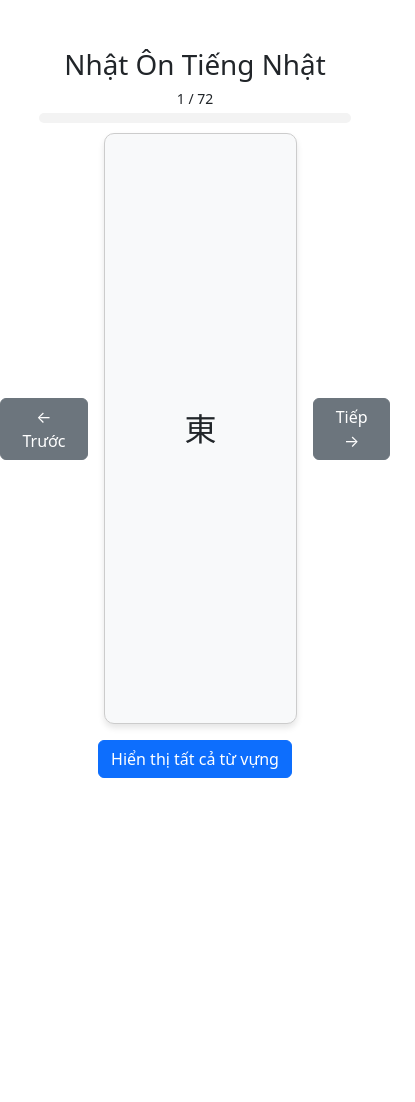
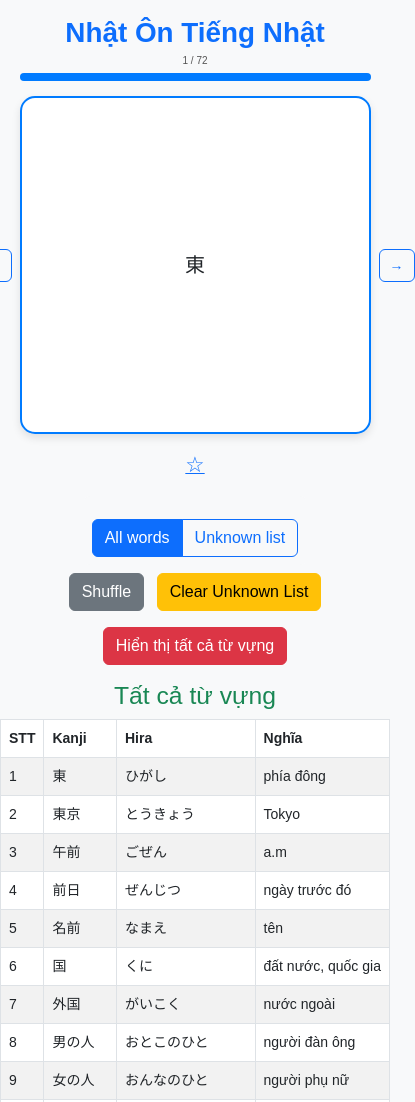
Before and after one commit to nhat251/FlashCardJPD, a plain HTML site: page index.html in a window 390 px wide. Shown: the top 1102 px of the page, 415 px wide, since content can reach past the window. Before the commit the page ends 844 px from the top, so only its background shows below. Drawn offline with nearby package versions, Linux system fonts and the light colour scheme.

Commit message:
add unknown list

```diff
--- a/index.html
+++ b/index.html
@@ -1,25 +1,30 @@
 <!DOCTYPE html>
 <html lang="vi">
-
 <head>
     <meta charset="UTF-8">
     <meta name="viewport" content="width=device-width, initial-scale=1">
     <title>Nhật Ôn Tiếng Nhật</title>
     <link href="https://cdn.jsdelivr.net/npm/bootstrap@5.3.0/dist/css/bootstrap.min.css" rel="stylesheet">
     <style>
+        body {
+            background-color: #f8f9fa;
+            font-family: Arial, sans-serif;
+        }
+
+        /* Flashcard */
         .flashcard {
-            width: 50vw;
-            height: 70vh;
+            width: 40vw;
+            height: 50vh;
             perspective: 1000px;
             cursor: pointer;
+            margin: 0 auto;
         }
 
         .card-inner {
             width: 100%;
             height: 100%;
             position: relative;
-            transition: transform 0.6s, opacity 0.6s;
-            /* Thêm hiệu ứng mờ dần */
+            transition: transform 0.6s;
             transform-style: preserve-3d;
         }
 
@@ -36,80 +41,136 @@
             display: flex;
             align-items: center;
             justify-content: center;
-            border: 1px solid #ccc;
-            border-radius: 10px;
-            box-shadow: 0 4px 6px rgba(0, 0, 0, 0.1);
-            font-size: 32px;
-            /* Tăng kích thước font chữ */
+            border-radius: 15px;
+            box-shadow: 0 4px 8px rgba(0, 0, 0, 0.1);
+            font-size: 24px;
             text-align: center;
+            padding: 15px;
         }
 
         .card-front {
-            background-color: #f8f9fa;
+            background-color: #ffffff;
+            border: 2px solid #007bff;
         }
 
         .card-back {
-            background-color: #ffebcd;
+            background-color: #e9ecef;
+            border: 2px solid #28a745;
             transform: rotateY(180deg);
         }
 
-        .hidden {
-            display: none;
-        }
-
+        /* Thanh tiến độ */
         .progress-container {
-            width: 80%;
-            /* Giảm kích thước chiều rộng */
-            background-color: #f3f3f3;
-            border-radius: 5px;
-            margin-bottom: 10px;
+            width: 90%;
+            background-color: #e9ecef;
+            border-radius: 10px;
+            margin-bottom: 15px;
             position: relative;
         }
 
         .progress-bar {
-            height: 10px;
-            /* Giảm kích thước chiều cao */
-            background-color: #4caf50;
-            width: 0%;
-            border-radius: 5px;
-            transition: width 0.3s;
+            height: 8px;
+            background-color: #007bff;
+            border-radius: 10px;
+            transition: width 0.3s ease-in-out;
         }
 
         .progress-text {
             position: absolute;
-            top: -25px;
-            /* Điều chỉnh vị trí của số tiến độ */
+            top: -20px;
             left: 50%;
             transform: translateX(-50%);
+            font-size: 12px;
+            color: #555;
+        }
+
+        /* Nút điều hướng */
+        .btn-group {
+            margin-top: 15px;
+        }
+
+        .btn-nav {
+            font-size: 16px;
+            padding: 8px 15px;
+        }
+
+        /* Bảng từ vựng */
+        .table-responsive {
+            margin-top: 20px;
+        }
+
+        .table {
             font-size: 14px;
+        }
+
+        /* Responsive cho điện thoại nhỏ */
+        @media (max-width: 576px) {
+            .flashcard {
+                width: 90vw;
+                height: 40vh;
+            }
+
+            .card-front, .card-back {
+                font-size: 20px;
+            }
+
+            .progress-text {
+                font-size: 10px;
+            }
+
+            .btn-nav {
+                font-size: 14px;
+                padding: 5px 10px;
+            }
         }
     </style>
 </head>
+<body class="d-flex flex-column align-items-center mt-3">
+    <header class="mb-3 text-center">
+        <h1 class="display-6 text-primary fw-bold">Nhật Ôn Tiếng Nhật</h1>
+    </header>
 
-<body class="d-flex flex-column align-items-center mt-5">
-    <header class="mb-4">
-        <h1>Nhật Ôn Tiếng Nhật</h1>
-    </header>
     <div class="progress-container">
         <div class="progress-bar" id="progressBar"></div>
         <div class="progress-text" id="progressText">1 / 72</div>
     </div>
 
-    <div class="d-flex align-items-center">
-        <button class="btn btn-secondary me-3" onclick="prevCard()">&#8592; Trước</button>
+    <div class="d-flex align-items-center justify-content-center">
+        <button class="btn btn-outline-primary btn-nav me-2" onclick="prevCard()">←</button>
         <div class="flashcard" onclick="flipCard()">
             <div class="card-inner">
                 <div class="card-front" id="kanji">東</div>
                 <div class="card-back" id="meaning">ひがし - phía đông</div>
             </div>
         </div>
-        <button class="btn btn-secondary ms-3" onclick="nextCard()">Tiếp &#8594;</button>
+        <button class="btn btn-outline-primary btn-nav ms-2" onclick="nextCard()">→</button>
     </div>
-    <button class="btn btn-primary mt-3" onclick="toggleTable()">Hiển thị tất cả từ vựng</button>
 
-    <div class="mt-5 hidden" id="wordTableContainer">
-        <h2>Tất cả từ vựng</h2>
-        <table class="table table-bordered">
+    <div class="d-flex justify-content-center mt-2">
+        <button id="starButton" class="btn btn-link" onclick="toggleUnknown()">
+            <span id="starIcon" class="fs-4">☆</span>
+        </button>
+    </div>
+
+    <div class="bg-light rounded p-2 mt-2">
+        <div class="btn-group" role="group">
+            <input type="radio" class="btn-check" name="wordList" id="sourceRadio" autocomplete="off" checked onchange="useSourceList()">
+            <label class="btn btn-outline-primary" for="sourceRadio">All words</label>
+            <input type="radio" class="btn-check" name="wordList" id="unknownRadio" autocomplete="off" onchange="useUnknownList()">
+            <label class="btn btn-outline-primary" for="unknownRadio">Unknown list</label>
+        </div>
+    </div>
+
+    <div class="mt-2 mb-2">
+        <button class="btn btn-secondary me-2" onclick="shuffleList()">Shuffle</button>
+        <button class="btn btn-warning" onclick="clearListUnknown()">Clear Unknown List</button>
+    </div>
+
+    <button class="btn btn-danger mt-2" onclick="toggleTable()">Hiển thị tất cả từ vựng</button>
+
+    <div class="mt-3 hidden table-responsive" id="wordTableContainer">
+        <h2 class="text-center text-success">Tất cả từ vựng</h2>
+        <table class="table table-bordered table-striped">
             <thead>
                 <tr>
                     <th>STT</th>
@@ -118,14 +179,12 @@
                     <th>Nghĩa</th>
                 </tr>
             </thead>
-            <tbody id="wordTable">
-                <!-- Rows will be inserted here by JavaScript -->
-            </tbody>
+            <tbody id="wordTable"></tbody>
         </table>
     </div>
 
     <script>
-        const words = [
+        const sourse = [
             { kanji: "東", hira: "ひがし", meaning: "phía đông" },
             { kanji: "東京", hira: "とうきょう", meaning: "Tokyo" },
             { kanji: "午前", hira: "ごぜん", meaning: "a.m" },
@@ -199,19 +258,50 @@
             { kanji: "電話", hira: "でんわ", meaning: "điện thoại" },
             { kanji: "今", hira: "いま", meaning: "bây giờ" }
         ];
+
+        let currentList = sourse;
+        let unknown = [];
+
+
         let currentIndex = 0;
+
+        function shuffleList() {
+            currentList.sort(() => Math.random() - 0.5);
+            currentIndex = 0;
+            updateCard();
+        }
+
+        function clearListUnknown() {
+            unknown.length = 0;
+            currentIndex = 0;
+            updateCard();
+        }
+
+        function useSourceList() {
+            console.log("useSourceList");
+            currentList = sourse;
+            currentIndex = 0;
+            updateCard();
+        }
+
+        function useUnknownList() {
+            console.log("useUnknownList");
+            currentList = unknown;
+            currentIndex = 0;
+            updateCard();
+        }
 
         function flipCard() {
             document.querySelector(".flashcard").classList.toggle("flipped");
         }
 
         function nextCard() {
-            currentIndex = (currentIndex + 1) % words.length;
+            currentIndex = (currentIndex + 1) % currentList.length;
             updateCard();
         }
 
         function prevCard() {
-            currentIndex = (currentIndex - 1 + words.length) % words.length;
+            currentIndex = (currentIndex - 1 + currentList.length) % currentList.length;
             updateCard();
         }
 
@@ -221,31 +311,66 @@
             const progressText = document.getElementById("progressText");
 
             // Cập nhật hiển thị số câu hỏi hiện tại so với tổng số câu hỏi
-            progressText.textContent = `${currentIndex + 1} / ${words.length}`;
+            progressText.textContent = `${currentIndex + 1} / ${currentList.length}`;
 
             // Tính toán độ dài thanh tiến độ
-            const progress = ((currentIndex + 1) / words.length) * 100;
+            const progress = ((currentIndex + 1) / currentList.length) * 100;
             progressBar.style.width = progress + "%";
         }
 
 
 
+        // Cập nhật hàm updateCard để cập nhật trạng thái ngôi sao
         function updateCard() {
+            console.log(currentList.length);
             const cardInner = document.querySelector(".card-inner");
             const flashcard = document.querySelector(".flashcard");
+            const starIcon = document.getElementById("starIcon");
 
             // Xóa lớp "flipped" để trở về mặt Kanji
             flashcard.classList.remove("flipped");
 
             cardInner.style.opacity = 0; // Bắt đầu hiệu ứng mờ dần
             setTimeout(() => {
-                document.getElementById("kanji").textContent = words[currentIndex].kanji;
-                document.getElementById("meaning").textContent = words[currentIndex].hira + " - " + words[currentIndex].meaning;
+                document.getElementById("kanji").textContent = currentList[currentIndex].kanji;
+                document.getElementById("meaning").textContent = currentList[currentIndex].hira + " - " + currentList[currentIndex].meaning;
+
+                // Cập nhật trạng thái ngôi sao dựa trên việc từ có trong danh sách unknown không
+                const currentWord = currentList[currentIndex];
+                const isInUnknown = unknown.some(word => word.kanji === currentWord.kanji);
+
+                if (isInUnknown) {
+                    starIcon.textContent = "★"; // Ngôi sao đã được chọn
+                    starIcon.style.color = "#ffc107"; // Màu vàng
+                } else {
+                    starIcon.textContent = "☆"; // Ngôi sao chưa được chọn
+                    starIcon.style.color = "#6c757d"; // Màu xám
+                }
+
                 cardInner.style.opacity = 1; // Kết thúc hiệu ứng mờ dần
             }, 300);
             updateProgressBar();
         }
 
+        function toggleUnknown() {
+            const currentWord = currentList[currentIndex];
+            const starIcon = document.getElementById("starIcon");
+
+            // Kiểm tra xem từ đã có trong danh sách unknown chưa
+            const existingIndex = unknown.findIndex(word => word.kanji === currentWord.kanji);
+
+            if (existingIndex === -1) {
+                // Thêm vào danh sách unknown nếu chưa có
+                unknown.push(currentWord);
+                starIcon.textContent = "★"; // Ngôi sao đã được chọn
+                starIcon.style.color = "#ffc107"; // Màu vàng
+            } else {
+                // Xóa khỏi danh sách unknown nếu đã có
+                unknown.splice(existingIndex, 1);
+                starIcon.textContent = "☆"; // Ngôi sao chưa được chọn
+                starIcon.style.color = "#6c757d"; // Màu xám
+            }
+        }
 
         function toggleTable() {
             document.getElementById("wordTableContainer").classList.toggle("hidden");
@@ -253,7 +378,7 @@
 
         function populateTable() {
             const tableBody = document.getElementById("wordTable");
-            words.forEach((word, index) => {
+            currentList.forEach((word, index) => {
                 const row = document.createElement("tr");
                 row.innerHTML = `
                     <td>${index + 1}</td>
```
